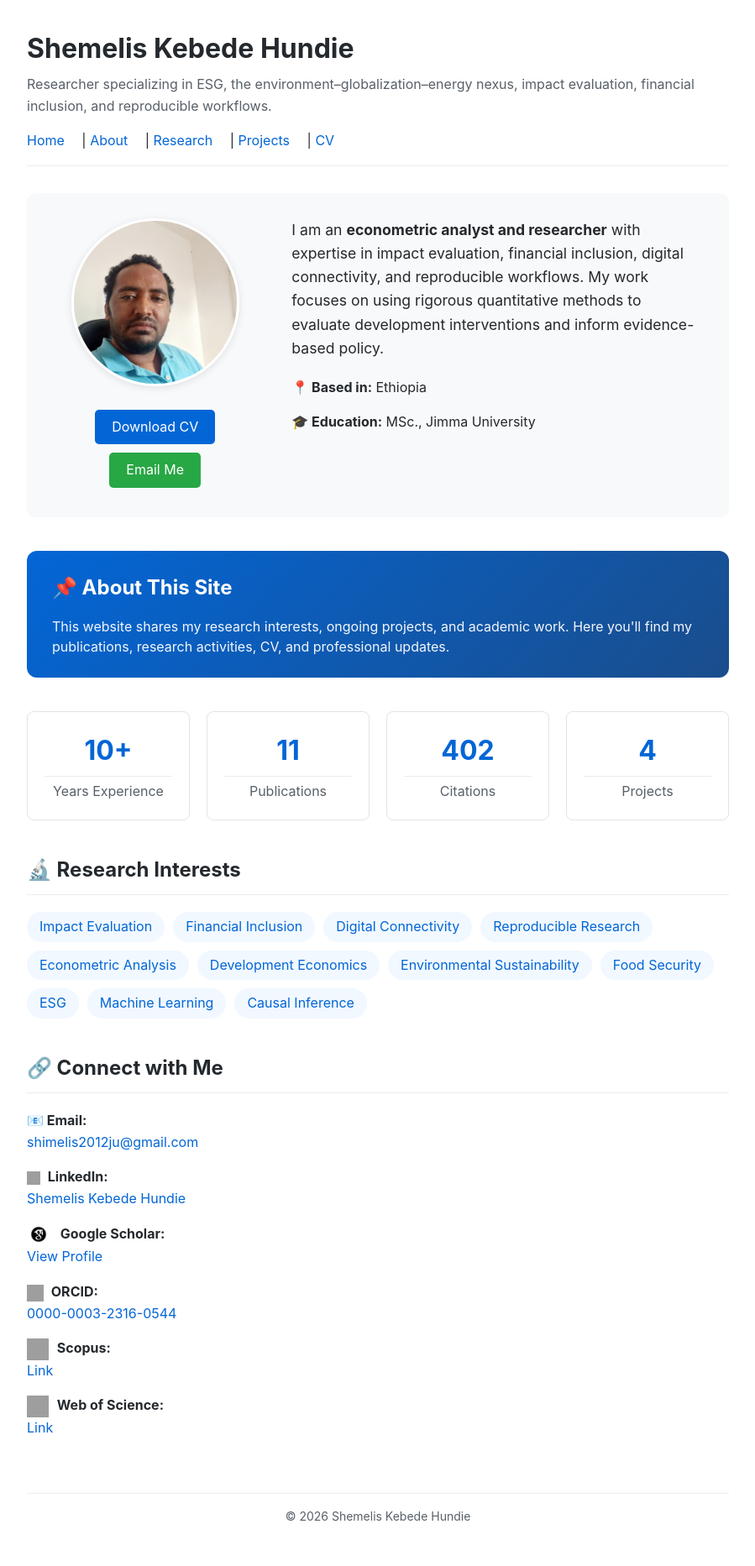
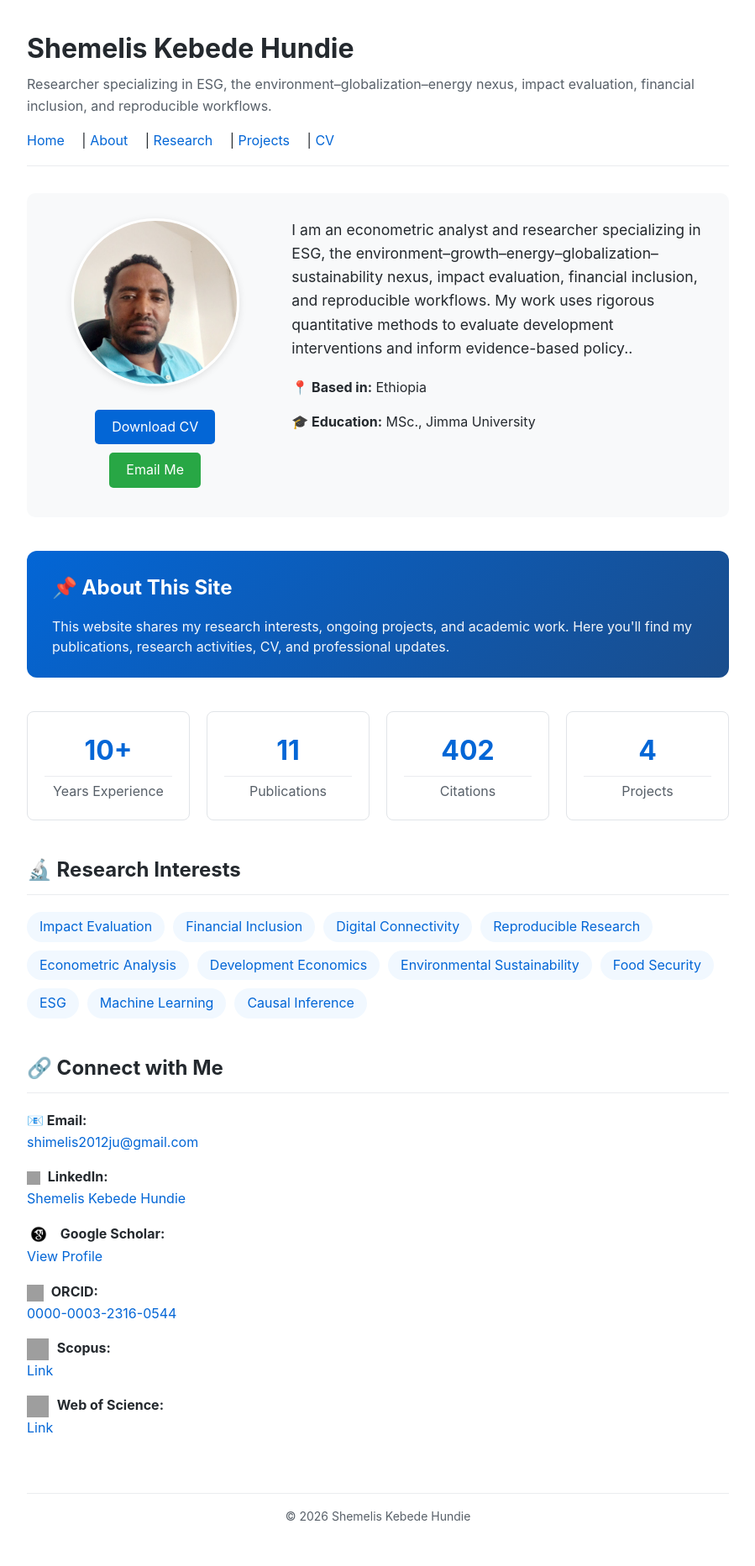
Before and after one commit to ShemelisKHundie/ShemelisKHundie.github.io, a Jekyll site: the page built from index.md, in a window 1280 px wide. Shown: the whole page at 84% size, without its empty margins (190-1089 px from the left). Built offline with Jekyll 4.4.1, drawn with Linux system fonts in a browser that asks for light colours; grey boxes are pictures that could not be loaded.

Commit message:
Update index.md

```diff
--- a/index.md
+++ b/index.md
@@ -33,7 +33,7 @@ title: "Shemelis Kebede Hundie"
   </div>
 
   <div style="flex: 2;">
-    <p style="font-size: 1.1rem; line-height: 1.6;">I am an <strong>econometric analyst and researcher</strong> with expertise in impact evaluation, financial inclusion, digital connectivity, and reproducible workflows. My work focuses on using rigorous quantitative methods to evaluate development interventions and inform evidence-based policy.</p>
+    <p style="font-size: 1.1rem; line-height: 1.6;">I am an econometric analyst and researcher specializing in ESG, the environment–growth–energy–globalization–sustainability nexus, impact evaluation, financial inclusion, and reproducible workflows. My work uses rigorous quantitative methods to evaluate development interventions and inform evidence-based policy..</p>
 
     <div style="margin-top: 20px;">
       <p><strong>📍 Based in:</strong> Ethiopia</p>
```
